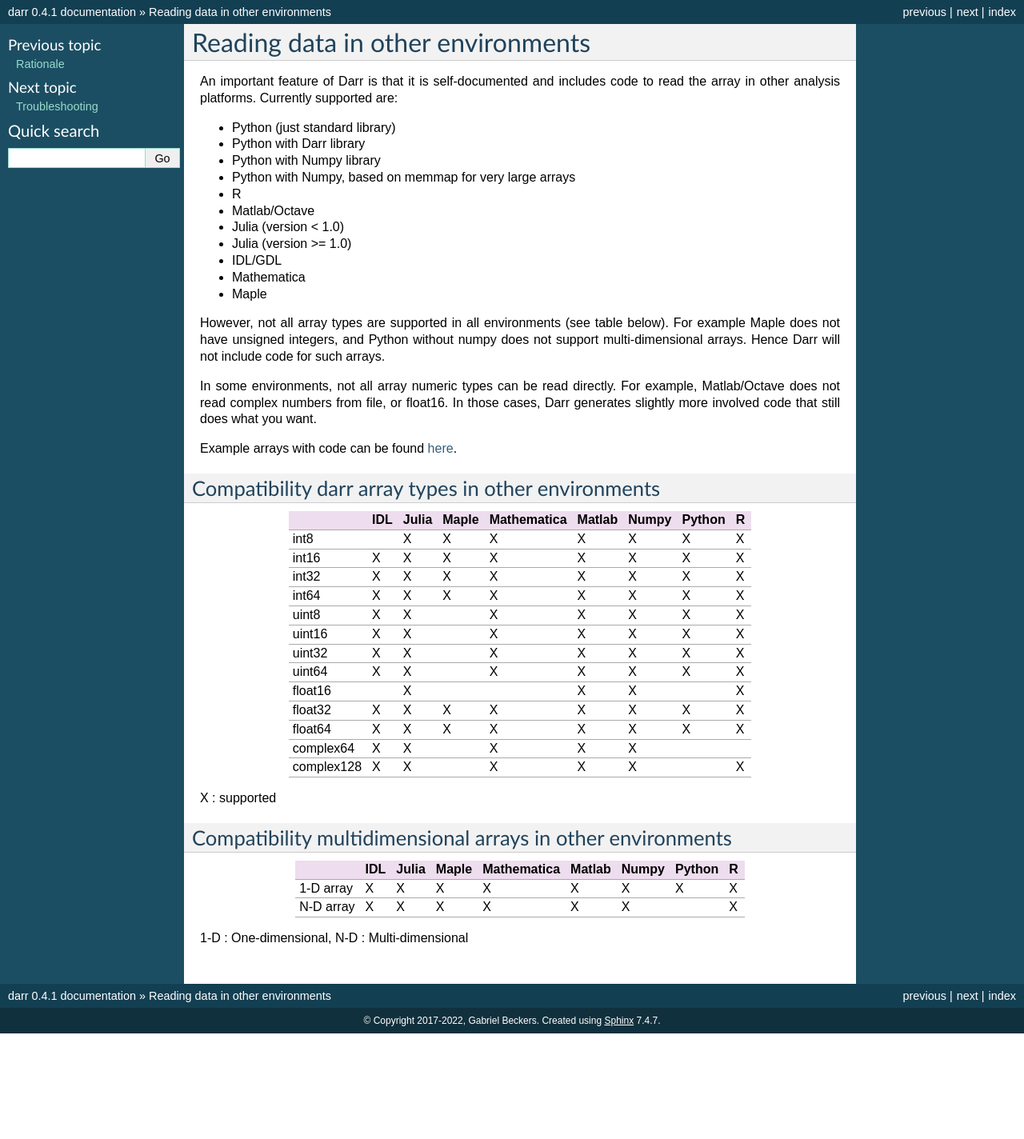
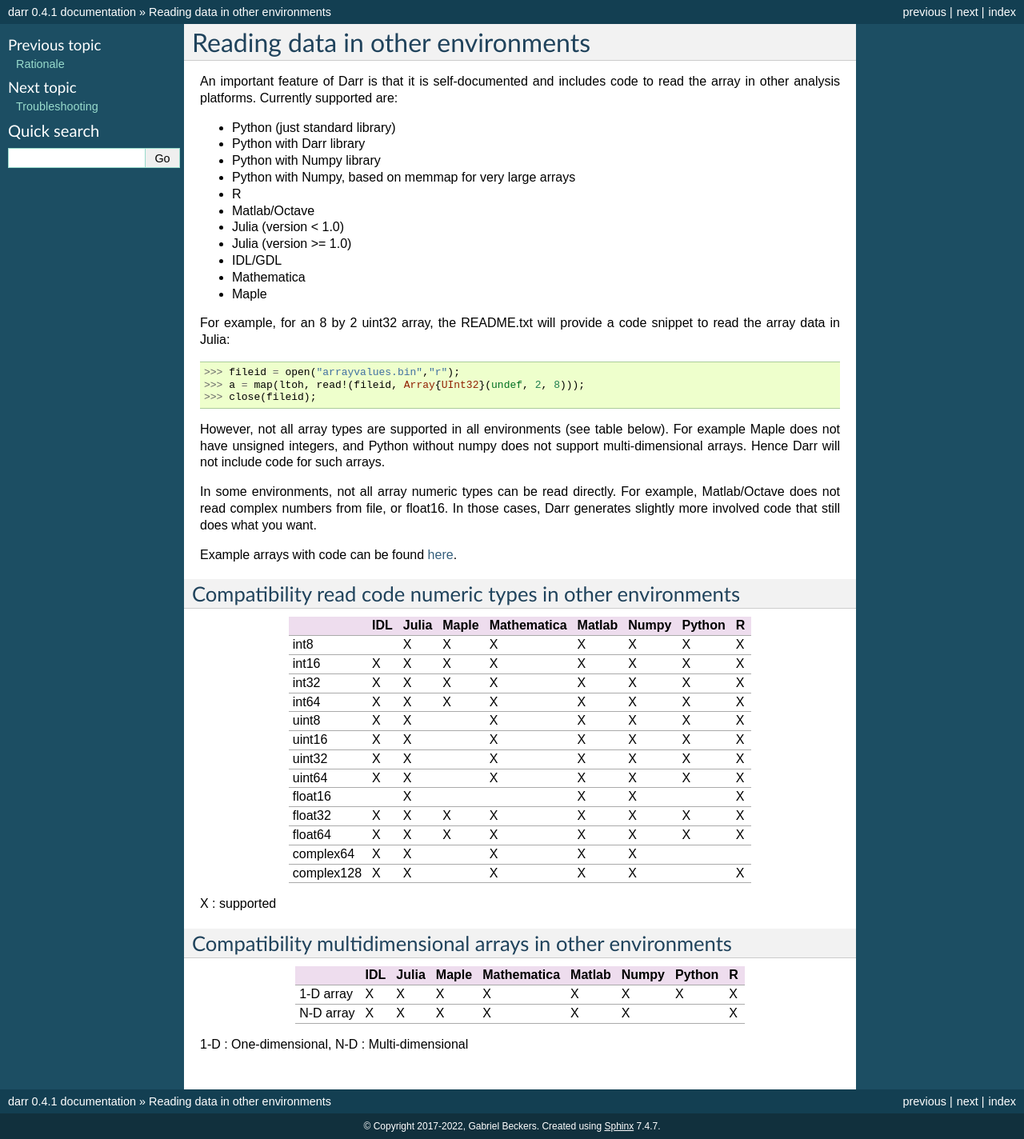
Before and after one commit to gbeckers/Darr, a Sphinx documentation site: the page built from docs/readcode.rst, in a window 1280 px wide. Shown: the whole page at 80% size. Built offline with Sphinx 7.4.7, drawn with Linux system fonts in a browser that asks for light colours; before the commit the page ends 1292 px from its top, so only the background shows below that.

Commit message:
example in readcode coc

```diff
--- a/docs/readcode.rst
+++ b/docs/readcode.rst
@@ -16,6 +16,15 @@ to read the array in other analysis platforms. Currently supported are:
 - Mathematica
 - Maple
 
+For example, for an 8 by 2 uint32 array, the README.txt will provide a code
+snippet to read the array data in Julia:
+
+.. code:: julia
+
+    >>> fileid = open("arrayvalues.bin","r");
+    >>> a = map(ltoh, read!(fileid, Array{UInt32}(undef, 2, 8)));
+    >>> close(fileid);
+
 However, not all array types are supported in all environments (see table
 below). For example Maple does not have unsigned integers, and Python
 without numpy does not support multi-dimensional arrays. Hence Darr will not
@@ -26,11 +35,10 @@ example, Matlab/Octave does not read complex numbers from file, or float16. In
 those cases, Darr generates slightly more involved code that still does what
 you want.
 
-Example arrays with code can be found `here <https://github
-.com/gbeckers/Darr/tree/master/examplearrays>`__.
+Example arrays with code can be found `here <https://github.com/gbeckers/Darr/tree/master/examplearrays>`__.
 
-Compatibility darr array types in other environments
-----------------------------------------------------
+Compatibility read code numeric types in other environments
+-----------------------------------------------------------
 
 +------------+-----+-------+-------+-------------+--------+-------+--------+----+
 |            | IDL | Julia | Maple | Mathematica | Matlab | Numpy | Python | R  |
```
